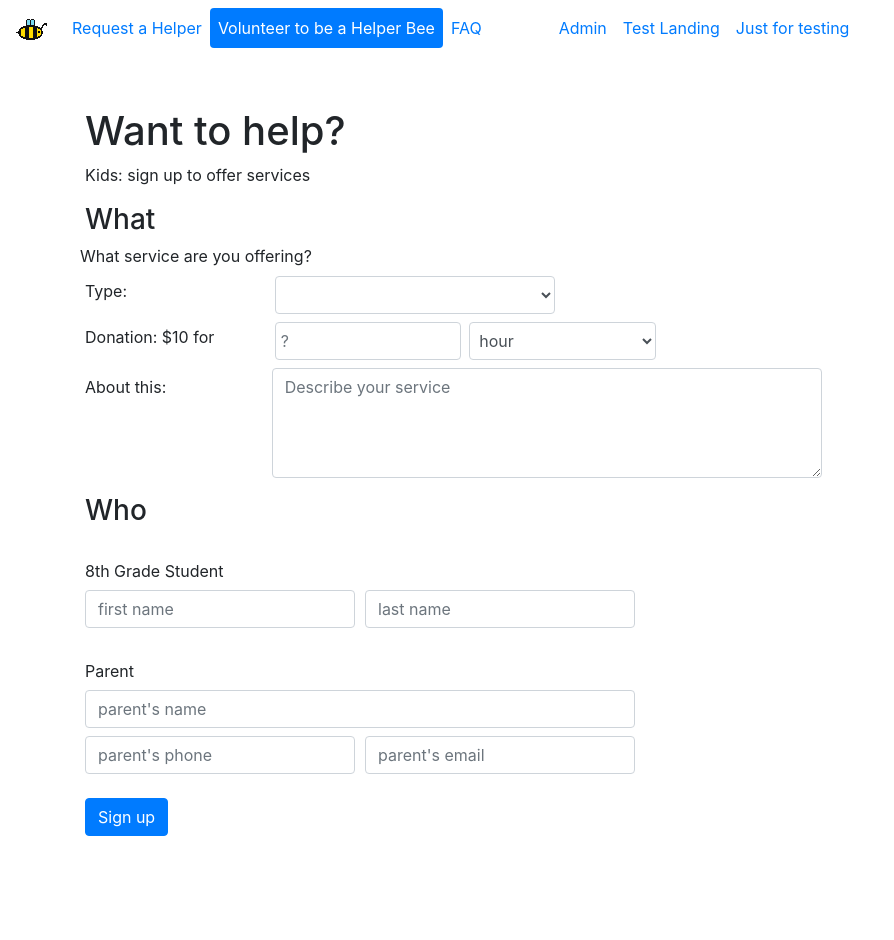
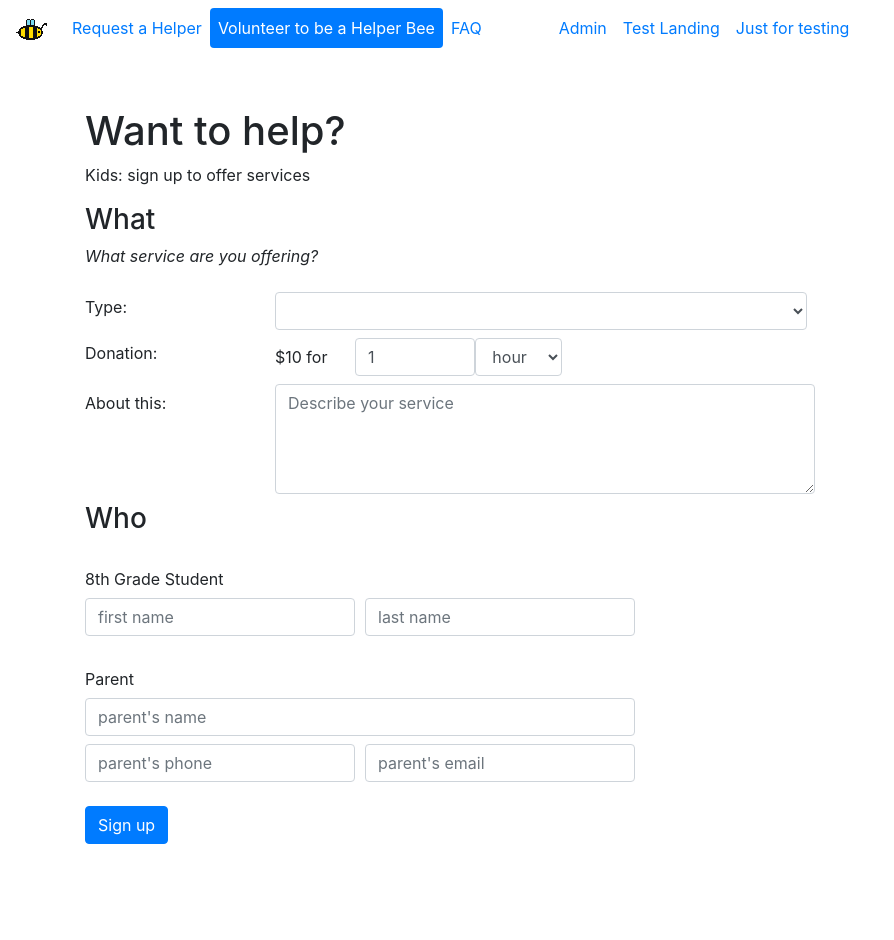
Before and after one commit to CoolidgeCornerSchool/helperbees, a Jekyll site: the page built from signup.html, in a window 1280 px wide. Shown: the whole page, without its empty margins (0-894 px from the left). Built offline with Jekyll 4.4.1, drawn with Linux system fonts in a browser that asks for light colours; comment, search, counter and statistics services are not loaded; before the commit the page ends 900 px from its top, so only the background shows below that.

Commit message:
simplify "other" on signup form

```diff
--- a/assets/js/login.js
+++ b/assets/js/login.js
@@ -84,19 +84,30 @@
     USER_INFO.resolve(data);
 }
 
-// Print info in the console.
-USER_INFO.then(print_user_info);
-
 function print_user_info(user){
     console.log('logged in as', user.first_name, user.last_name, '<'+user.parent_email+'>');
 }
 
+// Print info in the console.
+USER_INFO.then(print_user_info);
+
 /* ---------------------------------------------------------------------------------------------------------
  *** Part 2: Logging in as an Admin  ***
 
-1. visit https://developers.google.com/identity/sign-in/web/sign-in
-2. click 'configure a project' and proceed according to directions on that page.
+When setting this up for a new project, you'll need to create new Google web sign-in credentials.
+This is a OAuth 2.0 client ID with default scope (email and profile is all we need).
+
+There's a second set of credentials for sending email. See install/setup_credentials/readme.md.
+The send-email credentials are not the same as the admin-login credentials.
+They have different scopes: sending email is much more sensitive, and is only set up for exactly
+one user.
+
+1. To configure admin-login, visit https://developers.google.com/identity/sign-in/web/sign-in
+2. Click 'configure a project' and proceed according to directions on that page.
+   You will be creating a second project (separate from the send-email project).
 3. Configure your project: calling from "web browser"
+4. Add your web site urls to 'Authorized javascript origins'. Don't forget to hit 'save'.
+5. Set the value of 'login_client_id' in '_config.yml' with the client-id for admin-login.
 
  */
 
@@ -131,6 +142,7 @@
 // This gets resolved with the google user, if there is one.
 const GOOGLE_PROFILE = $.Deferred();
 
+// This is called on every page ('admin login' callback in _includes/head.html)
 function on_load_google_api(){
     gapi.load('auth2', function(){
 	// Retrieve the singleton for the GoogleAuth library and set up the client.
@@ -146,9 +158,9 @@
     });
 }
 
-// Print info in the console.
-GOOGLE_PROFILE.then(print_google_login);
-
 function print_google_login(profile){
     console.log('Admin logged in as', profile.getName(), '<'+profile.getEmail()+'>');
 }
+
+// Print info in the console.
+GOOGLE_PROFILE.then(print_google_login);
--- a/assets/js/signup.js
+++ b/assets/js/signup.js
@@ -23,23 +23,30 @@
     let other = $('form.signup input#offer_type_other');
     var option = $('option:selected', this);
     $('#offer_unit option').removeAttr('disabled');
-  $('#offer_per_hour')
-    .val('')
+    $('#offer_per_hour').val('')
 	.removeClass('form-control-plaintext');
     if (val == 'other') {
 	other.removeClass('d-none');
-    $('#offer_unit').val(unit);
+	$('#10-for').text('$10 for');
+	$('#10-for').addClass('col-1').removeClass('col');
+	$('#offer_per_hour, #offer_unit').removeClass('d-none');
+	$('#offer_per_hour').val(1);
     }
     if (val != 'other') {
+	$('#10-for').removeClass('col-1').addClass('col');
+	$('#offer_per_hour, #offer_unit').addClass('d-none').removeClass('d-inline-block');
 	other.val('').addClass('d-none');
 	let unit = option.attr('unit');
 	let per_hour = option.attr('per_hour');
+	let plural = '';
+	if (per_hour > 1){
+	    plural = 's';
+	}
+	$('#10-for').text('$10 for '+per_hour+ ' ' + unit + plural);
 	if (typeof unit != 'undefined') {
 	    $('#offer_unit').val(unit);
-      $('#offer_unit option:not(:selected)').attr('disabled', true);
 	}
 	if (typeof per_hour != 'undefined') {
-      console.log;
 	    $('#offer_per_hour').val(per_hour);
 	    $('#offer_per_hour').addClass('form-control-plaintext');
 	}
--- a/signup.html
+++ b/signup.html
@@ -27,50 +27,47 @@
 
 <p>Kids: sign up to offer services</p>
 
+
+<h3>What</h3>
 <form class="signup">
-  <h3>What</h3>
-  <div class="form-group">
-    <div class="form-row">
-      <label for="what">What service are you offering?</label>
+  <div class="form-group row">
+    <label class="col" for="what"><em>What service are you offering?</em></label>
   </div>
-    <div class="form-row align-items-center mb-2">
-      <label for="offer_type" class="col-2 mr-2">Type:</label>
-      <select class="form-control col-3 mr-2" id="offer_type" required>
+
+  <div class="form-group row align-items-center mb-2">
+    <label class="col-2" for="offer_type">Type:</label>
+    <div class="col-6 form-inline">
+      <select class="form-control col mr-2" id="offer_type" required>
         <option class="choose"></option>
         <option value="other">Other...</option>
       </select>
-      <input
-        type="text"
-        class="form-control col-3 d-none"
-        placeholder="or something else..."
-        id="offer_type_other"
-      />
+      <input type="text" class="form-control col d-none" placeholder="or something else..." id="offer_type_other"/>
     </div>
-    <div class="form-row align-items-center mb-2">
-      <label for="10-for" class="col-2 mr-2">Donation: $10 for</label>
-      <input type="text" class="col-2 form-control mr-2" id="offer_per_hour" placeholder="?" />
-      <select class="col-2 form-control" id="offer_unit">
+  </div>
+
+  <div class="form-group row align-items-center mb-2">
+    <label class="col-2" for="10-for">Donation: </label>
+    <div class="col-1" id="10-for">$10 for</div>
+    <div class="form-inline" id="offer_per">
+      <input type="number" class="d-inline-block col-4 form-control" id="offer_per_hour" value="1"/>
+      <select class="d-inline-block form-control" id="offer_unit">
 	<option value="hour">hour</option>
 	<option value="visit">visits</option>
 	<option value="item">items</option>
       </select>
     </div>
+  </div>
 
-    <div class="form-row mb-2">
+  <div class="form-group row mb-2">
       <label class="col-2 col-form-label" for="offer_type">About this:</label>
       <div class="col-6">
-        <textarea
-          rows="4"
-          class="form-control"
-          id="offer_description"
-          placeholder="Describe your service"
-          required
-        ></textarea>
+        <textarea rows="4" class="form-control" id="offer_description" placeholder="Describe your service" required></textarea>
       </div>
   </div>
-  </div>
+</form>
 
 <h3>Who</h3>
+
 <form class="mb-5">
   <label class="col-form-label mt-3" for="first_name">8th Grade Student</label>
     <div class="form-row mb-2">
```
Lines whose indentation alone changed are shown as unchanged.
